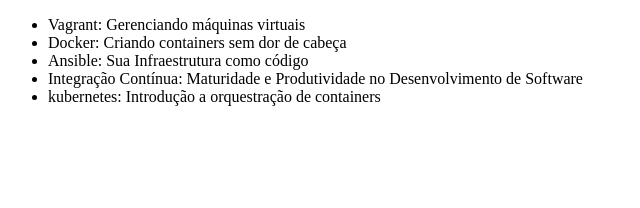
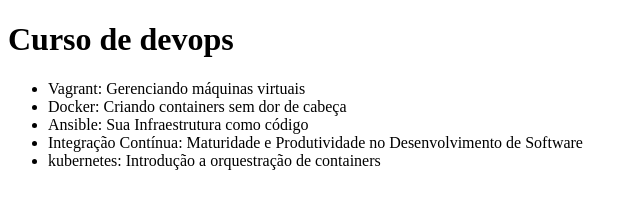
Before and after one commit to asousa0112/novo-alura-git, a plain HTML site: page index.html in a window 1280 px wide. Shown: the whole page, without its empty margins (0-640 px from the left). Drawn offline with Linux system fonts and the light colour scheme.

Commit message:
Título adicionado

```diff
--- a/index.html
+++ b/index.html
@@ -5,6 +5,8 @@
     <title>Lista de Cursos de devops da Alura</title>
 </head>
 <body>
+    <h1>Curso de devops</h1>
+
     <ul>
         <li>Vagrant: Gerenciando máquinas virtuais</li>
         <li>Docker: Criando containers sem dor de cabeça</li>
```
